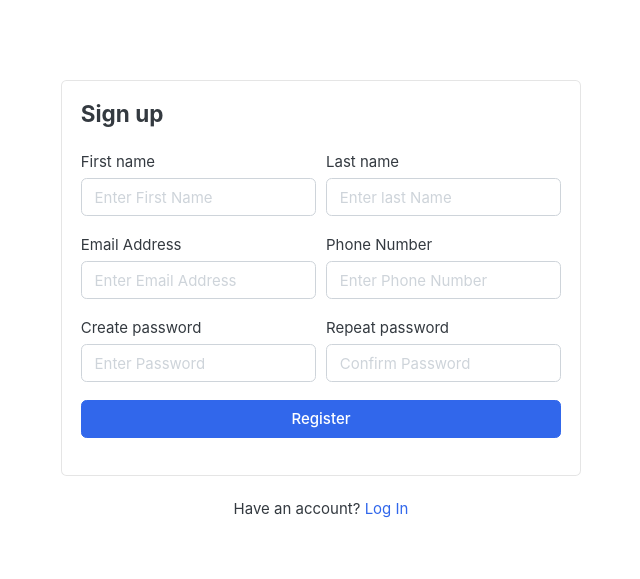
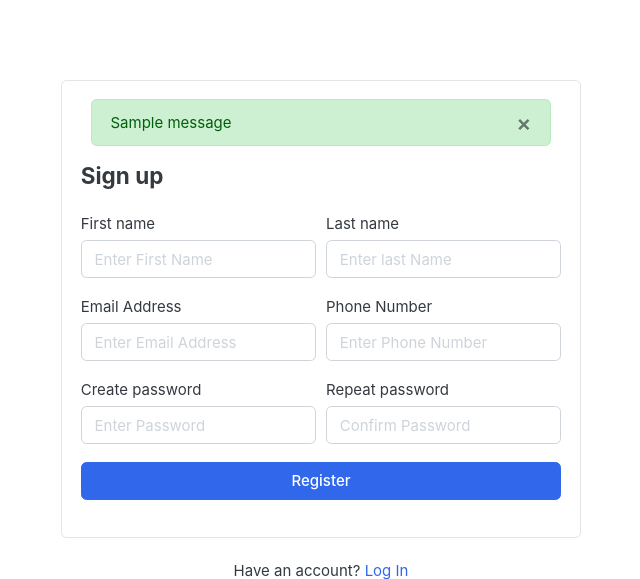
Before and after one commit to O-tero/E-commerce, a Django app: page /accounts/register/ in a window 1280 px wide. Shown: the part 118-697 px from the top of the page, without its empty margins (319-959 px from the left). Run offline with Django 4.2, Linux system fonts and the light colour scheme; tables that the repository leaves empty hold one stand-in row (values such as "Sample post"); one stand-in notice (Sample message) is shown; some libraries are stand-ins or nearby versions; some web fonts are replaced.

Commit message:
Django messages alerts

```diff
--- a/accounts/views.py
+++ b/accounts/views.py
@@ -1,6 +1,7 @@
-from django.shortcuts import render
+from django.shortcuts import render, redirect
 from .forms import RegistrationForm
 from .models import Account
+from django.contrib import messages
 
 # Create your views here.
 def register(request):
@@ -16,6 +17,9 @@ def register(request):
             user = Account.objects.create_user(first_name=first_name, last_name=last_name, email=email, username=username, password=password)
             user.phone_number = phone_number
             user.save()
+            messages.success(request, "Registration successful.")
+            return redirect("register")
+
     else:
         form = RegistrationForm()
     context = {
--- a/ecommerce/settings.py
+++ b/ecommerce/settings.py
@@ -140,3 +140,9 @@ MEDIA_ROOT = BASE_DIR / "media"
 # https://docs.djangoproject.com/en/4.2/ref/settings/#default-auto-field
 
 DEFAULT_AUTO_FIELD = "django.db.models.BigAutoField"
+
+from django.contrib.messages import constants as messages
+
+MESSAGE_TAGS = {
+    messages.ERROR: "danger",
+}
--- a/static/js/script.js
+++ b/static/js/script.js
@@ -57,3 +57,7 @@ $(document).ready(function() {
 
 });
 // jquery end
+
+setTimeout(function(){
+    $("message").fadeout("slow")
+},4000)
--- a/templates/accounts/register.html
+++ b/templates/accounts/register.html
@@ -4,6 +4,7 @@
   <!-- ============================ COMPONENT REGISTER   ================================= -->
   <div class="card mx-auto" style="max-width: 520px; margin-top: 40px">
     <article class="card-body">
+    {% include 'includes/alerts.html' %}
       <header class="mb-4"><h4 class="card-title">Sign up</h4></header>
       <form action="{% url 'register' %}" method="POST">
         {% csrf_token %}
--- /dev/null
+++ b/templates/includes/alerts.html
@@ -0,0 +1,13 @@
+{% if messages %}
+
+    {% for message in messages %}
+    <div id="message" class="container">
+    <div {% if message.tags %} class="alert alert-{{ message.tags }}"{% endif %} role="alert">
+      <button type="button" class="close" data-dismiss="alert"><span aria-hidden="true">&times;</span></button>
+        {% if message.level == DEFAULT_MESSAGE_LEVELS.ERROR %}Error: {% endif %}
+        {{ message }}
+    </div>
+    </div>
+    {% endfor %}
+
+{% endif %}
```
